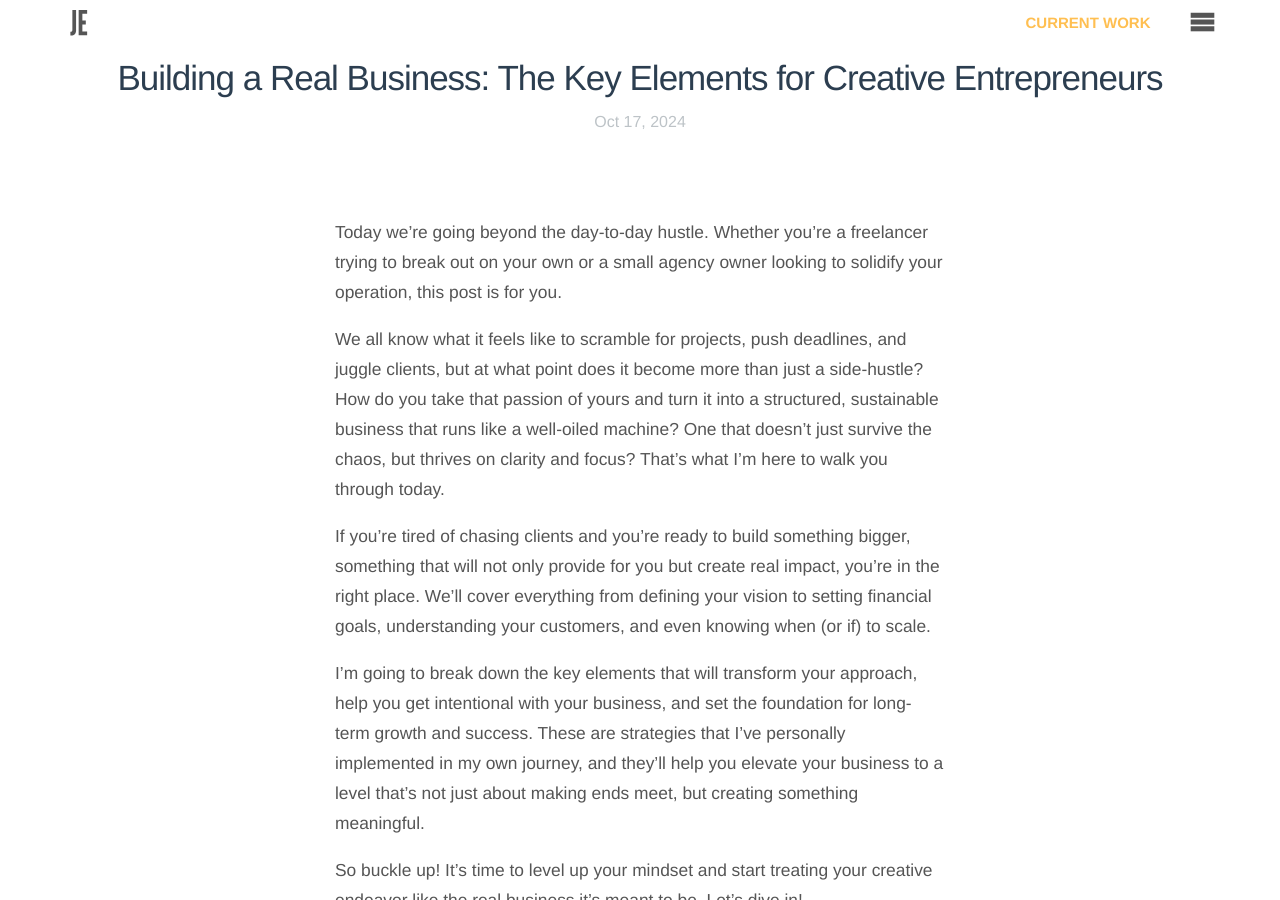
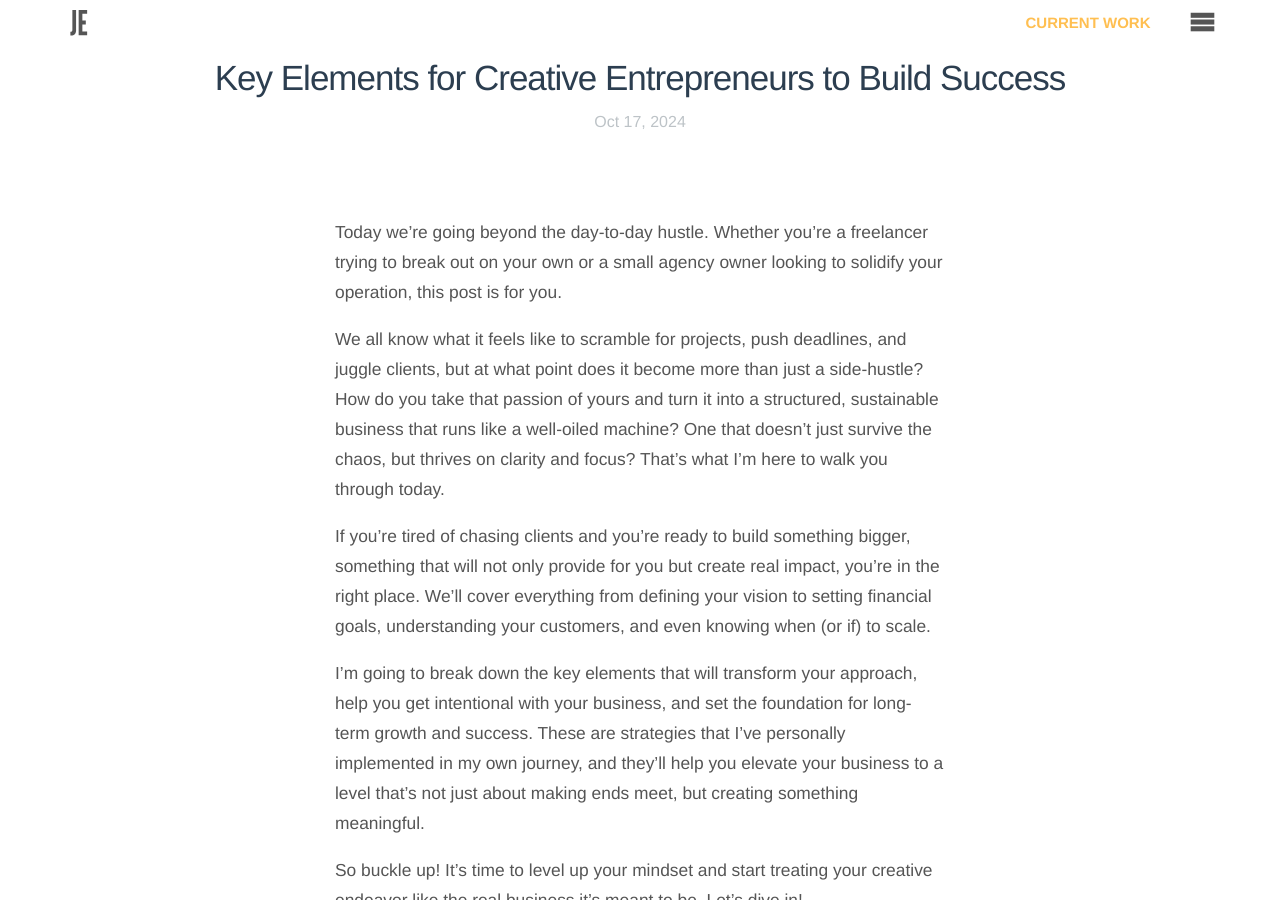
Before and after one commit to jasonearly/jasonearly.github.io, a Jekyll site: the page built from _posts/2024-10-18-the-key-elements-for-creative-entrepreneurs.md, in a window 1280 px wide and 900 px high. Built offline with Jekyll 4.4.1, drawn with Linux system fonts in a browser that asks for light colours; some web fonts are replaced.

Commit message:
SEO edits

```diff
--- a/_posts/2024-10-18-the-key-elements-for-creative-entrepreneurs.md
+++ b/_posts/2024-10-18-the-key-elements-for-creative-entrepreneurs.md
@@ -1,6 +1,6 @@
 ---
 layout: post
-title: "Building a Real Business: The Key Elements for Creative Entrepreneurs"
+title: "Key Elements for Creative Entrepreneurs to Build Success"
 date: 2024-10-17
 categories: archive product design process entrepreneurship
 excerpt: ""
```
Also changed, not shown: _posts/2016-11-13-work-life-imbalance.md (+1 -1 lines), _posts/2025-00-03-unlocking-sales-success-with-aida-and-tiered-offers-for-creative-entrepreneurs.md (+1 -1 lines), _posts/2025-00-04-mastering-marketing-formulas.md (+1 -1 lines).
